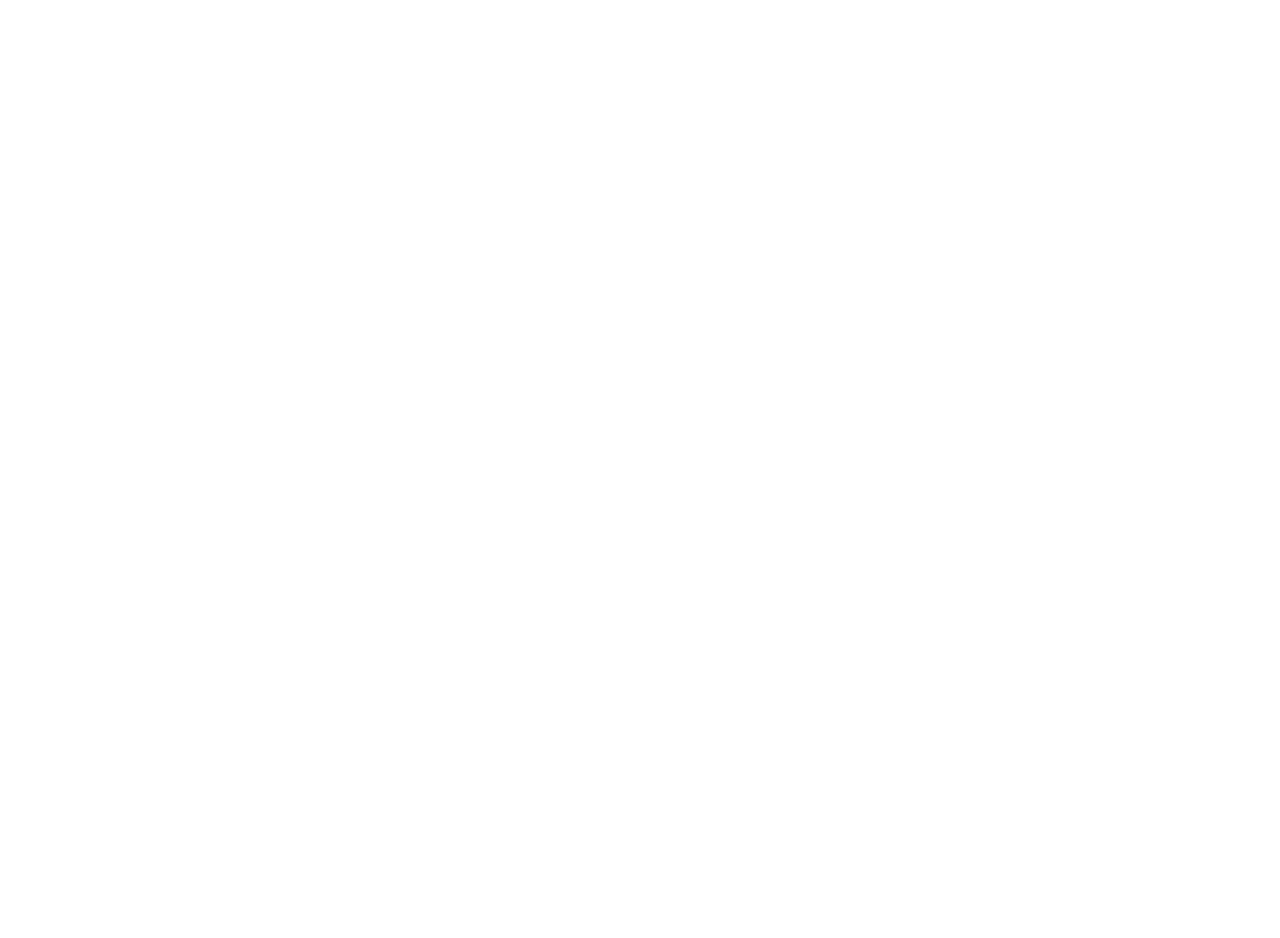
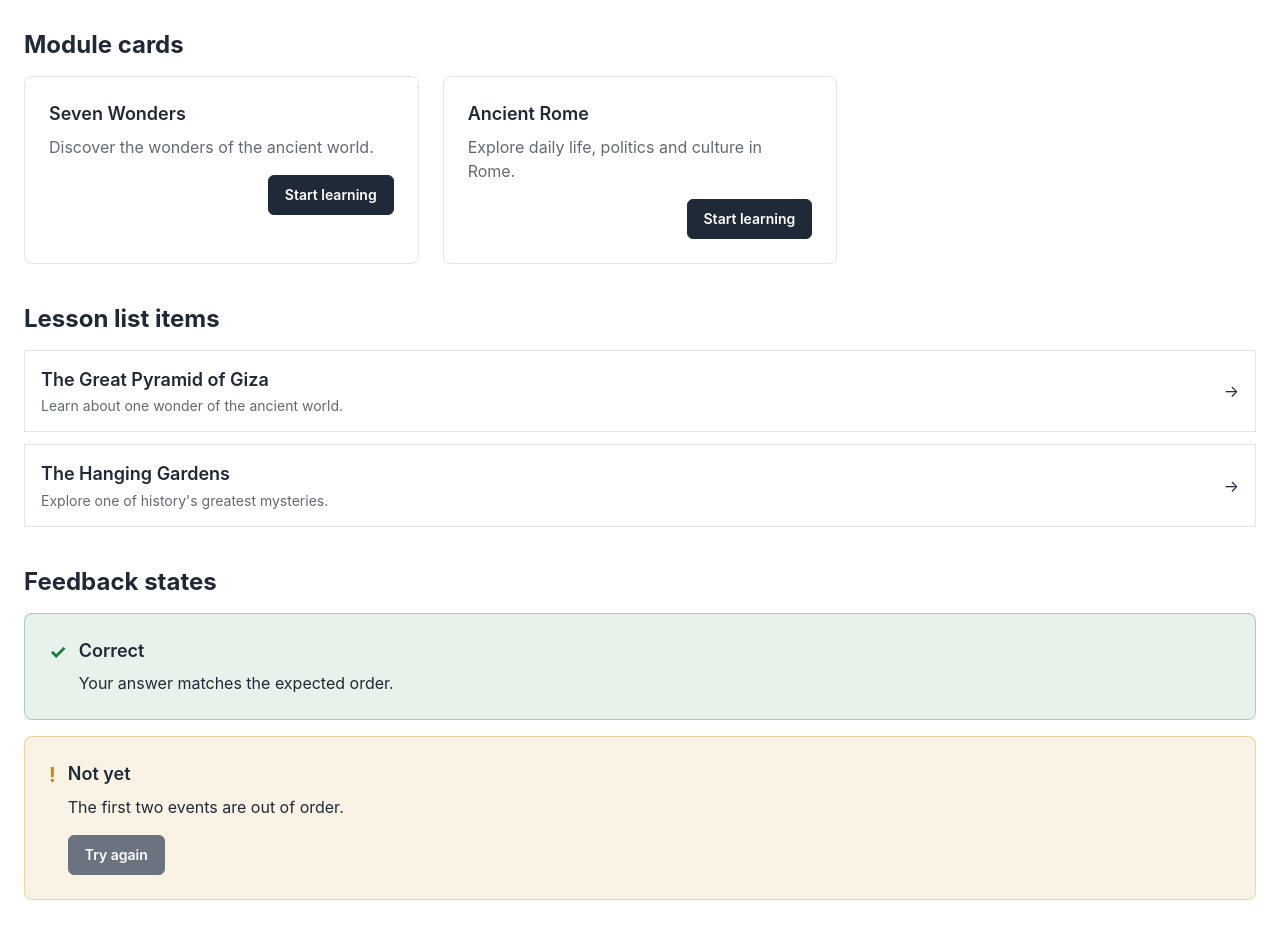
Before and after one commit to freeCodeCamp-Summer-Cohort-2026/history-heroes, a React (Vite) app in the folder client/: page /components in a window 1280 px wide. Before the commit this address had no page. Shown: the part 320-1258 px from the top of the page. Before the commit the page ends 800 px from the top, so only its background shows below. Built offline with nearby package versions, Linux system fonts and the light colour scheme.

Commit message:
feat(client): implement shared components from wireframes (#80)

```diff
--- a/client/src/App.tsx
+++ b/client/src/App.tsx
@@ -4,6 +4,7 @@ import ModuleCatalogPage from './pages/ModuleCatalogPage'
 import ModulePage from './pages/ModulePage'
 import NotFoundPage from './pages/NotFoundPage'
 import Layout from './components/Layout'
+import ComponentShowcase from './components/ComponentShowcase'
 
 function App() {
   return (
@@ -16,6 +17,7 @@ function App() {
           element={<LessonPage />}
         />
         <Route path="*" element={<NotFoundPage />} />
+        <Route path="components" element={<ComponentShowcase />} />
       </Route>
     </Routes>
   )
--- /dev/null
+++ b/client/src/components/Button.tsx
@@ -0,0 +1,33 @@
+type ButtonVariant = 'primary' | 'secondary'
+
+type ButtonProps = {
+  children: React.ReactNode
+  variant?: ButtonVariant
+  type?: 'button' | 'submit' | 'reset'
+  disabled?: boolean
+  onClick?: () => void
+  className?: string
+}
+
+export default function Button({
+  children,
+  variant = 'primary',
+  type = 'button',
+  disabled = false,
+  onClick,
+  className = '',
+}: ButtonProps) {
+  const variantClass =
+    variant === 'primary' ? 'btn-primary' : 'btn-outline btn-secondary'
+
+  return (
+    <button
+      type={type}
+      disabled={disabled}
+      onClick={onClick}
+      className={`btn ${variantClass} ${className}`}
+    >
+      {children}
+    </button>
+  )
+}
--- /dev/null
+++ b/client/src/components/ComponentShowcase.tsx
@@ -0,0 +1,81 @@
+/* This is just a page to test all the components, it is not needed for the project, just handy for now*/
+
+import Button from './Button'
+import FeedbackState from './FeedbackState'
+import LessonListItem from './LessonListItem'
+import ModuleCard from './ModuleCard'
+export default function ComponentShowcase() {
+  return (
+    <main className="space-y-10 p-6">
+      <section>
+        <h1 className="text-display">Component showcase</h1>
+        <p className="mt-2 text-body">
+          Visual testing for the History Heroes shared components.
+        </p>
+      </section>
+
+      {/* Buttons */}
+      <section className="space-y-4">
+        <h2 className="text-heading">Buttons</h2>
+
+        <div className="flex flex-wrap gap-4">
+          <Button>Primary button</Button>
+
+          <Button variant="secondary">Secondary button</Button>
+        </div>
+      </section>
+
+      {/* Module cards */}
+      <section className="space-y-4">
+        <h2 className="text-heading">Module cards</h2>
+
+        <div className="grid grid-cols-1 gap-6 md:grid-cols-2 lg:grid-cols-3">
+          <ModuleCard
+            title="Seven Wonders"
+            description="Discover the wonders of the ancient world."
+          />
+
+          <ModuleCard
+            title="Ancient Rome"
+            description="Explore daily life, politics and culture in Rome."
+          />
+        </div>
+      </section>
+
+      {/* Lesson list */}
+      <section className="space-y-4">
+        <h2 className="text-heading">Lesson list items</h2>
+
+        <div className="space-y-3">
+          <LessonListItem
+            title="The Great Pyramid of Giza"
+            description="Learn about one wonder of the ancient world."
+          />
+
+          <LessonListItem
+            title="The Hanging Gardens"
+            description="Explore one of history's greatest mysteries."
+          />
+        </div>
+      </section>
+
+      {/* Feedback */}
+      <section className="space-y-4">
+        <h2 className="text-heading">Feedback states</h2>
+
+        <div className="space-y-4">
+          <FeedbackState
+            type="correct"
+            message="Your answer matches the expected order."
+          />
+
+          <FeedbackState
+            type="not-yet"
+            message="The first two events are out of order."
+            actionLabel="Try again"
+          />
+        </div>
+      </section>
+    </main>
+  )
+}
--- /dev/null
+++ b/client/src/components/FeedbackState.tsx
@@ -0,0 +1,57 @@
+type FeedbackStateProps = {
+  type: 'correct' | 'not-yet'
+  title?: string
+  message: string
+  actionLabel?: string
+  onAction?: () => void
+}
+
+export default function FeedbackState({
+  type,
+  title,
+  message,
+  actionLabel,
+  onAction,
+}: FeedbackStateProps) {
+  const isCorrect = type === 'correct'
+
+  return (
+    <section
+      className={`rounded-box border p-6 ${
+        isCorrect
+          ? 'border-success/30 bg-success/10'
+          : 'border-warning/30 bg-warning/10'
+      }`}
+      aria-live="polite"
+    >
+      <div className="flex gap-3">
+        <span
+          className={`text-xl font-bold ${
+            isCorrect ? 'text-success' : 'text-warning'
+          }`}
+          aria-hidden="true"
+        >
+          {isCorrect ? '✓' : '!'}
+        </span>
+
+        <div className="flex-1">
+          <h2 className="text-subheading font-semibold">
+            {title ?? (isCorrect ? 'Correct' : 'Not yet')}
+          </h2>
+
+          <p className="mt-2 text-body">{message}</p>
+
+          {actionLabel && (
+            <button
+              type="button"
+              onClick={onAction}
+              className="btn btn-secondary mt-4"
+            >
+              {actionLabel}
+            </button>
+          )}
+        </div>
+      </div>
+    </section>
+  )
+}
--- a/client/src/components/Layout.tsx
+++ b/client/src/components/Layout.tsx
@@ -9,6 +9,7 @@ export default function Layout() {
             History Heroes
           </Link>
         </div>
+
         <div className="flex-none">
           <ul className="menu menu-horizontal px-1">
             <li>
--- /dev/null
+++ b/client/src/components/LessonListItem.tsx
@@ -0,0 +1,29 @@
+type LessonListItemProps = {
+  title: string
+  description?: string
+  onClick?: () => void
+}
+
+export default function LessonListItem({
+  title,
+  description,
+  onClick,
+}: LessonListItemProps) {
+  return (
+    <button
+      type="button"
+      onClick={onClick}
+      className="flex w-full items-center justify-between gap-4 border border-base-300 bg-base-100 p-4 text-left transition hover:bg-base-200"
+    >
+      <div>
+        <h3 className="text-subheading font-semibold">{title}</h3>
+
+        {description && (
+          <p className="mt-1 text-small text-base-content/70">{description}</p>
+        )}
+      </div>
+
+      <span aria-hidden="true">→</span>
+    </button>
+  )
+}
--- /dev/null
+++ b/client/src/components/ModuleCard.tsx
@@ -0,0 +1,37 @@
+import Button from './Button'
+
+type ModuleCardProps = {
+  title: string
+  description: string
+  image?: string
+  onStart?: () => void
+}
+
+export default function ModuleCard({
+  title,
+  description,
+  image,
+  onStart,
+}: ModuleCardProps) {
+  return (
+    <article className="card border border-base-300 bg-base-100">
+      {image && (
+        <figure className="aspect-video bg-base-200">
+          <img src={image} alt="" className="h-full w-full object-cover" />
+        </figure>
+      )}
+
+      <div className="card-body gap-4">
+        <div>
+          <h2 className="text-subheading font-semibold">{title}</h2>
+
+          <p className="mt-2 text-body text-base-content/70">{description}</p>
+        </div>
+
+        <div className="card-actions justify-end">
+          <Button onClick={onStart}>Start learning</Button>
+        </div>
+      </div>
+    </article>
+  )
+}
```
